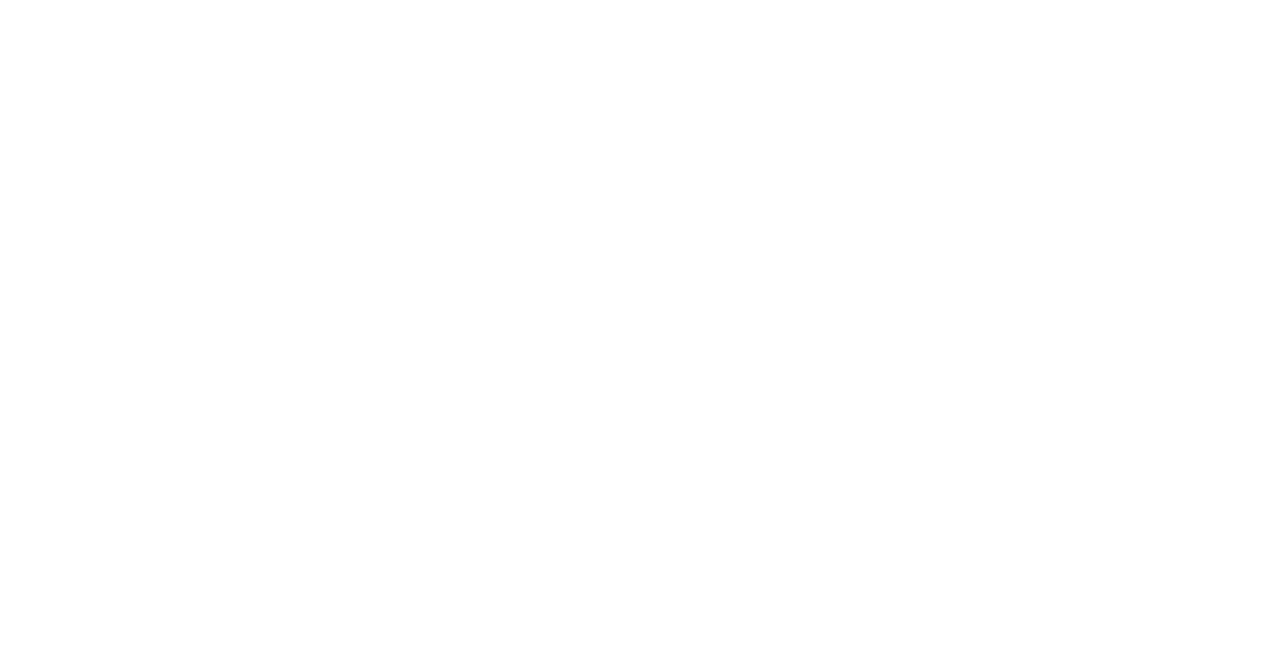
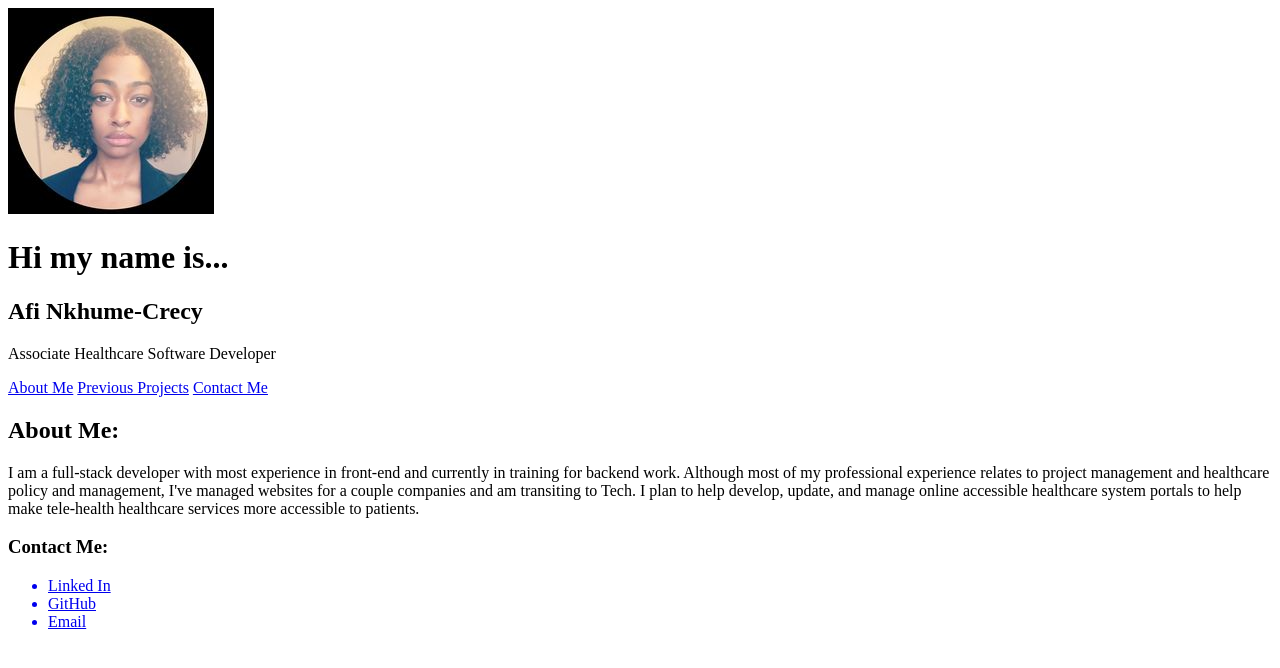
Before and after one commit to AFICRECY/afi-crecy-portfolio, a plain HTML site: page index.html in a window 1280 px wide. Drawn offline with Linux system fonts and the light colour scheme; files that its build step writes are made by us from their sources.

Commit message:
started creating the html for my project

```diff
--- a/index.html
+++ b/index.html
@@ -6,3 +6,47 @@
     <meta name="viewport" content="width=device-width, initial-scale=1" />
     <link rel="stylesheet" type="text/css" href="./assets/css/style.css" />
   </head>
+
+    <body>
+     <header>
+        <div>
+            <!-- Input image of you in an aside manner -->
+            <img src="./assets/images/proffesional-photo.jpeg" alt="a picture of Afi">
+        </div>
+      <h1>Hi my name is...</h1>
+      <h2> Afi Nkhume-Crecy</h2>
+      <!-- Above: make sure you set an element selector that makes h1 smaller than h2 -->
+      <p>
+       Associate Healthcare Software Developer
+      </p>
+     </header>
+    </body>
+    <nav>
+      <a href="#">About Me</a>
+      <a href="#">Previous Projects</a>
+      <a href="#">Contact Me</a>
+    </nav>
+    <!-- make links coorespond with the page and lead to the section -->
+
+    <main>
+
+      <aside>
+        <div>
+            <h2> About Me:</h2>
+                <p>I am a full-stack developer with most experience in front-end and currently in training for backend work. Although most of my professional experience relates to project management and healthcare policy and management, I've managed websites for a couple companies and am transiting to Tech. I plan to help develop, update, and manage online accessible healthcare system portals to help make tele-health healthcare services more accessible to patients.
+                </p>
+        </div>
+        <div>
+            <nav>
+                <h1>Contact Me:</h1>
+                <ul>
+                    <a href="https://www.linkedin.com/in/afi-nkhume-crecy-932862128/"><li>Linked In</li></a>
+                    <a href="https://github.com/AFICRECY"><li>GitHub</li></a>
+                    <a href="mailto:aficrecy@gmail.com"><li>Email</li></a>
+                </ul>
+            </nav>
+        </div>
+      </aside>
+
+
+</html>
```
Also changed, not shown: assets/images/proffesional-photo.jpeg (added), 1 other file.
